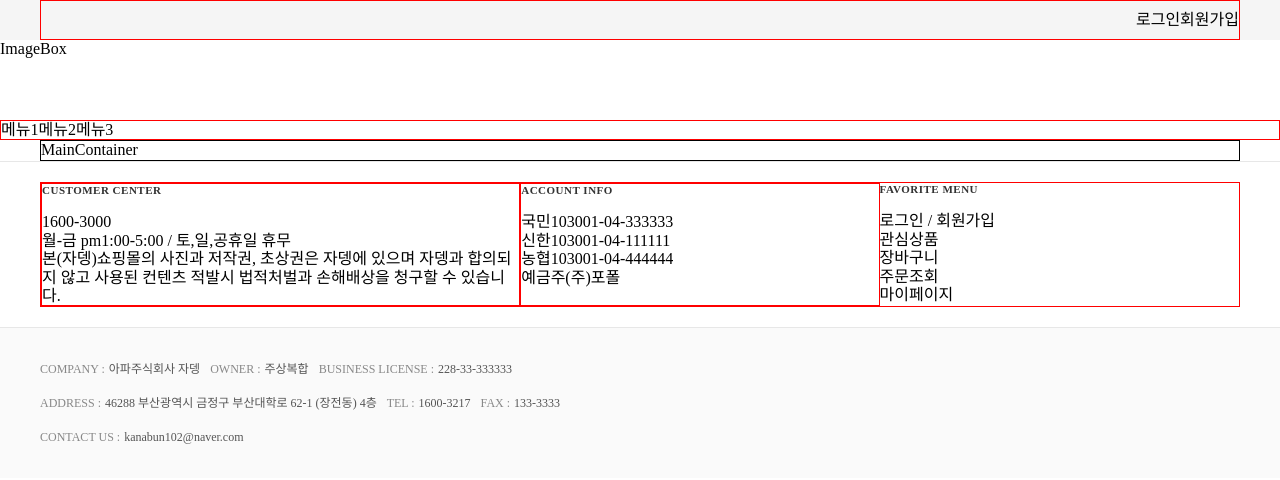
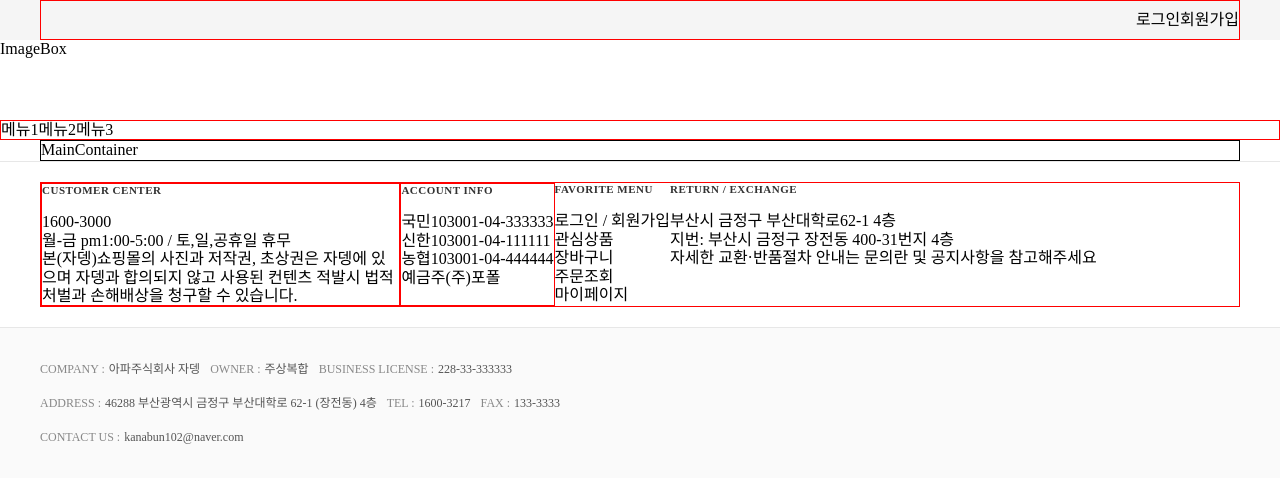
Before and after one commit to K-Soo/Shop_project, a Next.js app in the folder client/: page / in a window 1280 px wide. Shown: the top 480 px of the page. Built offline with nearby package versions, Linux system fonts and the light colour scheme; no server answers.

Commit message:
FEATE : footer add

```diff
--- a/client/src/components/Layout/Footer/Top.tsx
+++ b/client/src/components/Layout/Footer/Top.tsx
@@ -1,7 +1,7 @@
 import React from 'react';
 import styled from 'styled-components';
 import * as S from 'components/Layout/Footer/style';
-import { ACCOUNT_INFO, FAVORITE_MENU, CUSTOMER_CENTER } from '../../../../utils/constants/footer';
+import { ACCOUNT_INFO, FAVORITE_MENU, CUSTOMER_CENTER, RETURN_EXCHANGE } from '../../../../utils/constants/footer';
 
 interface ITop {
   className?: string;
@@ -52,6 +52,18 @@ const Top: React.FC<ITop> = ({ className }) => {
             ))}
           </ul>
         </article>
+
+        <article className='container__favorite-menu'>
+          <S.Title>RETURN / EXCHANGE</S.Title>
+          <ul>
+            {RETURN_EXCHANGE.map((d) => (
+              <li key={d}>
+                {d}
+              </li>
+            ))}
+          </ul>
+        </article>
+
       </section>
     </div>
   )
@@ -71,11 +83,11 @@ export default styled(Top)`
     flex-wrap: wrap;
     &__customer{
       border: 1px solid red;
-      flex-basis: 40%;
+      flex-basis: 30%;
     }
     &__account-info{
       border: 1px solid red;
-      flex-basis: 30%;
+      /* flex-basis: 30%; */
     }
   }
 `;
```
